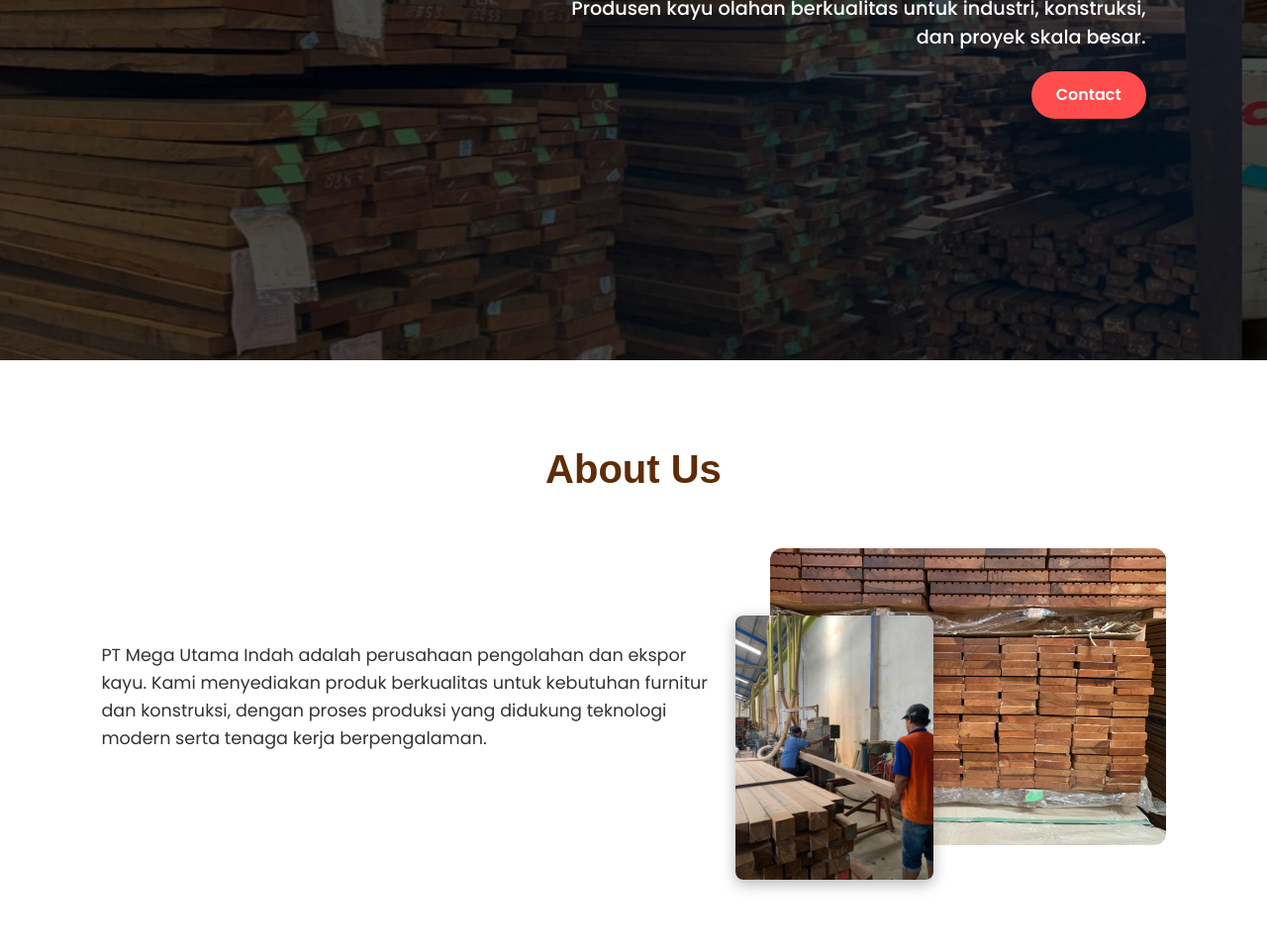
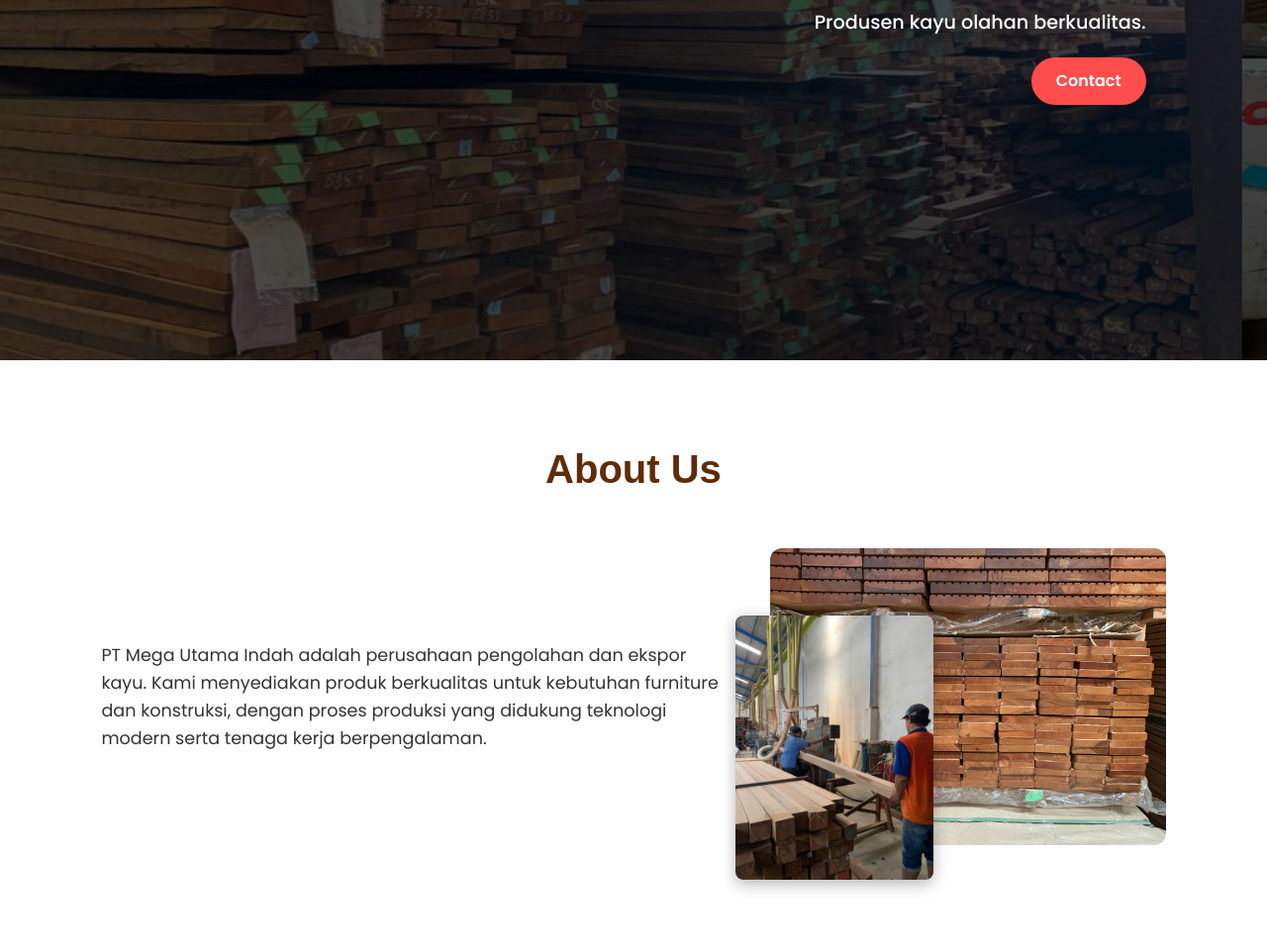
Before and after one commit to LeraVarelera2/PT-Mega-Utama-Indah, a plain HTML site: page index.html in a window 1280 px wide. Shown: the part 496-1456 px from the top of the page at 99% size. Drawn offline with Linux system fonts and the light colour scheme.

Commit message:
Revisi maning pt3

```diff
--- a/index.html
+++ b/index.html
@@ -78,8 +78,7 @@
       <div class="home-content">
         <h1>PT MEGA UTAMA INDAH</h1>
         <p class="subtitle">
-          Produsen kayu olahan berkualitas untuk industri, konstruksi, dan
-          proyek skala besar.
+          Produsen kayu olahan berkualitas.
         </p>
         <a href="#contact" class="btn-primary">Contact</a>
       </div>
@@ -93,7 +92,7 @@
       <div class="about-container">
         <div class="about-text">
           <p>
-            PT Mega Utama Indah adalah perusahaan pengolahan dan ekspor kayu. Kami menyediakan produk berkualitas untuk kebutuhan furnitur dan konstruksi, dengan proses produksi yang didukung teknologi modern serta tenaga kerja berpengalaman.
+            PT Mega Utama Indah adalah perusahaan pengolahan dan ekspor kayu. Kami menyediakan produk berkualitas untuk kebutuhan furniture dan konstruksi, dengan proses produksi yang didukung teknologi modern serta tenaga kerja berpengalaman.
           </p>
         </div>
 
```
